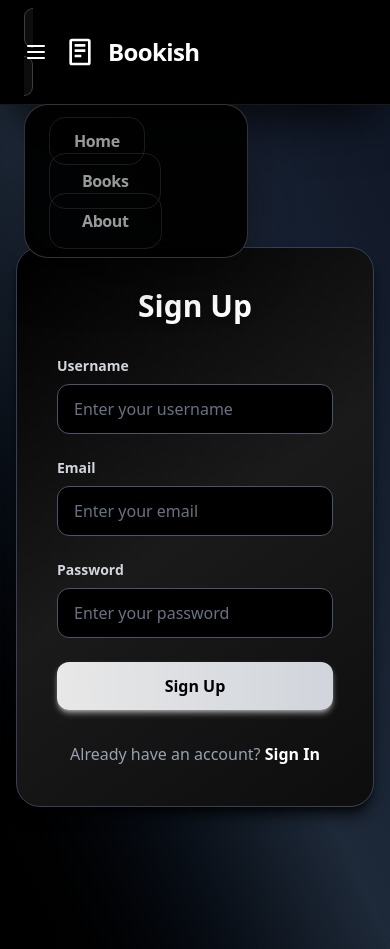
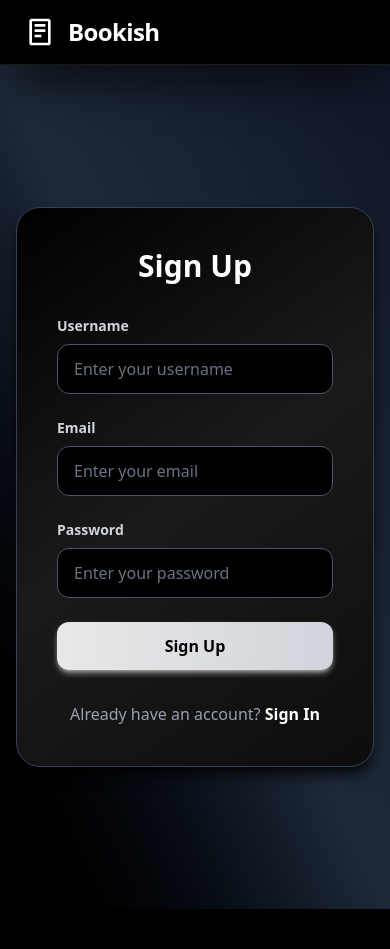
Before and after one commit to Kushal-np/Blogapp, a React (Vite) app in the folder Frontend/: page /signup in a window 390 px wide. After the commit the page ends 909 px from the top, so only its background shows below. Built offline with nearby package versions, Linux system fonts and the light colour scheme.

Commit message:
mobie version fixed

```diff
--- a/Frontend/src/Components/AuthNavbar/index.jsx
+++ b/Frontend/src/Components/AuthNavbar/index.jsx
@@ -55,29 +55,6 @@ function AuthNavbar() {
         <div className="flex justify-between items-center">
           {/* Left: Logo + Hamburger */}
           <div className="flex items-center gap-4">
-            {/* Mobile Menu */}
-            <div className="dropdown lg:hidden">
-              <label
-                tabIndex={0}
-                className="btn btn-ghost cursor-pointer p-2 rounded-2xl bg-white/5 backdrop-blur-sm border border-white/20 hover:bg-white/10 hover:scale-110 hover:border-white/40 transition-all duration-300 hover:shadow-2xl hover:shadow-white/20"
-              >
-                <svg
-                  className="w-6 h-6 text-white"
-                  fill="none"
-                  stroke="currentColor"
-                  viewBox="0 0 24 24"
-                  strokeWidth="2"
-                >
-                  <path strokeLinecap="round" strokeLinejoin="round" d="M4 6h16M4 12h16M4 18h16" />
-                </svg>
-              </label>
-              <ul
-                tabIndex={0}
-                className="dropdown-content menu absolute mt-4 w-56 bg-black/95 backdrop-blur-xl rounded-3xl p-6 space-y-4 shadow-2xl shadow-black/50 border border-white/20 z-[100]"
-              >
-                {navItems}
-              </ul>
-            </div>
 
             {/* Logo */}
             <Link
```
